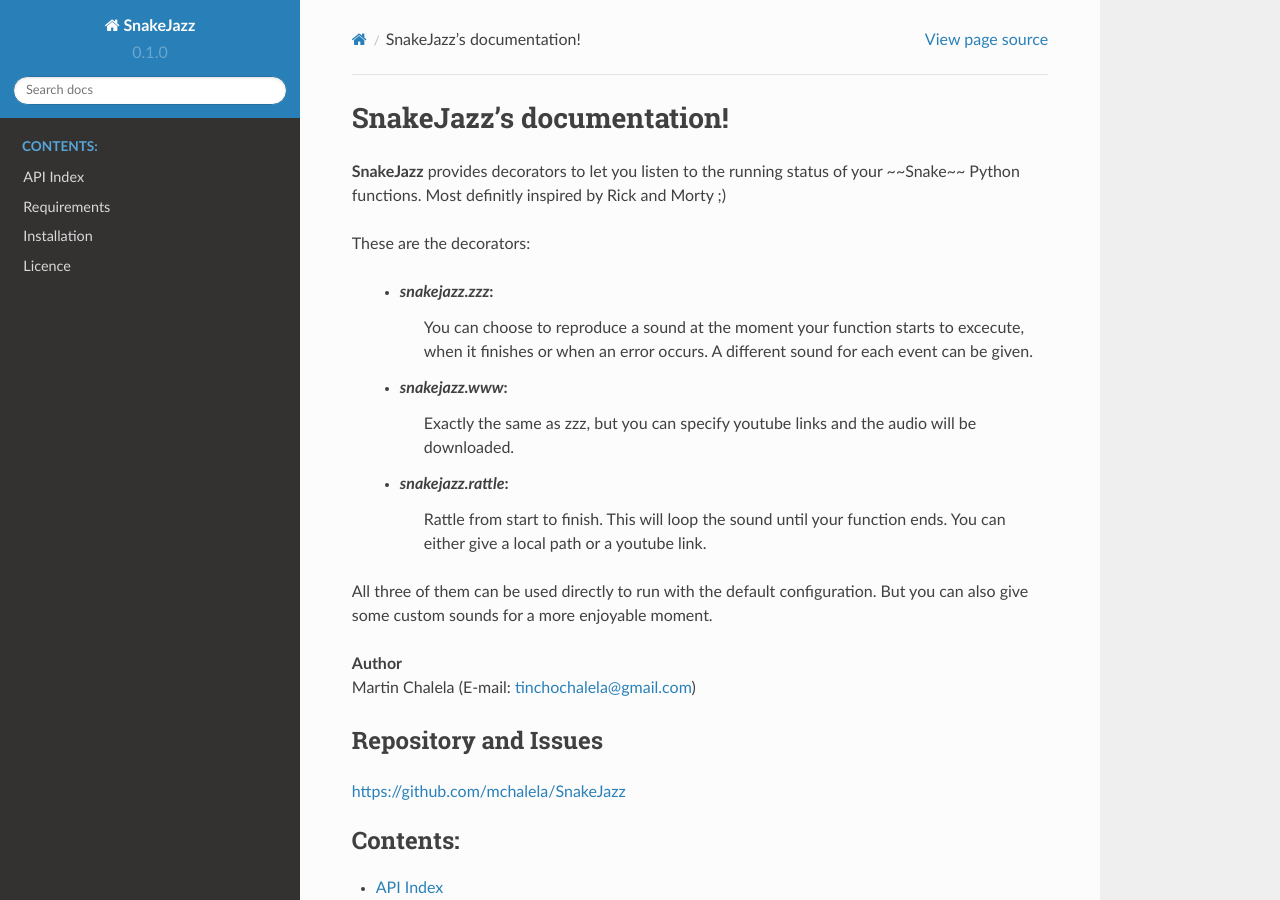
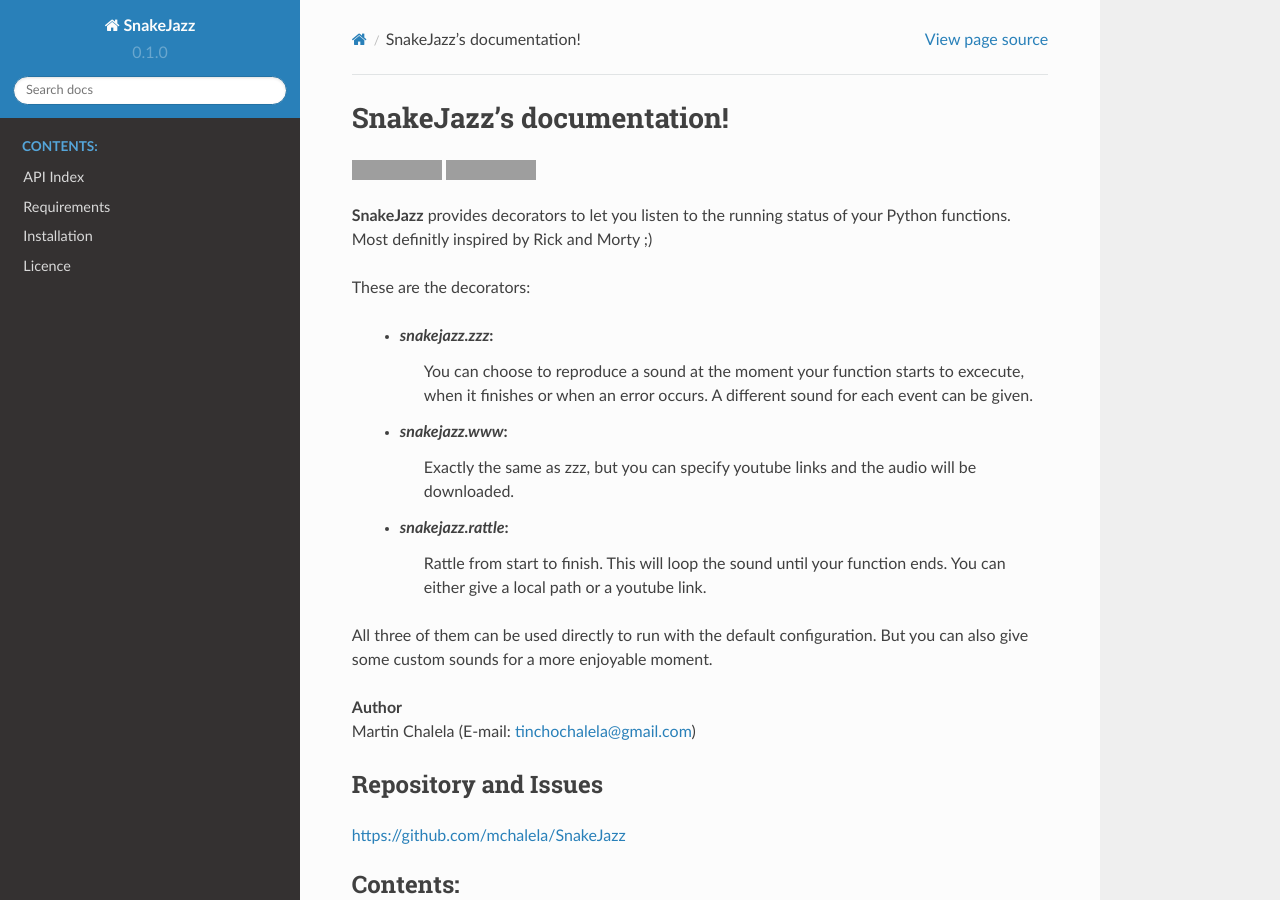
Before and after one commit to mchalela/SnakeJazz, a Sphinx documentation site: the page built from docs/source/index.rst, in a window 1280 px wide and 900 px high. Built offline with Sphinx 7.4.7 and the Read the Docs theme 2.0.0, drawn with Linux system fonts in a browser that asks for light colours; grey boxes are pictures that could not be loaded.

Commit message:
fixed docs

```diff
--- a/docs/source/index.rst
+++ b/docs/source/index.rst
@@ -6,7 +6,14 @@
 SnakeJazz's documentation!
 =====================================
 
-**SnakeJazz** provides decorators to let you listen to the running status of your ~~Snake~~ Python functions. Most definitly inspired by Rick and Morty ;)
+.. image:: https://readthedocs.org/projects/snakejazz/badge/?version=latest
+   :target: https://snakejazz.readthedocs.io/en/latest/?badge=latest
+   :alt: Documentation Status
+
+.. image:: https://travis-ci.com/mchalela/SnakeJazz.svg?branch=master
+   :target: https://travis-ci.com/mchalela/SnakeJazz
+
+**SnakeJazz** provides decorators to let you listen to the running status of your Python functions. Most definitly inspired by Rick and Morty ;)
 
 These are the decorators:
 
```
Also changed, not shown: README.md (+7 -5 lines), 1 other file.
